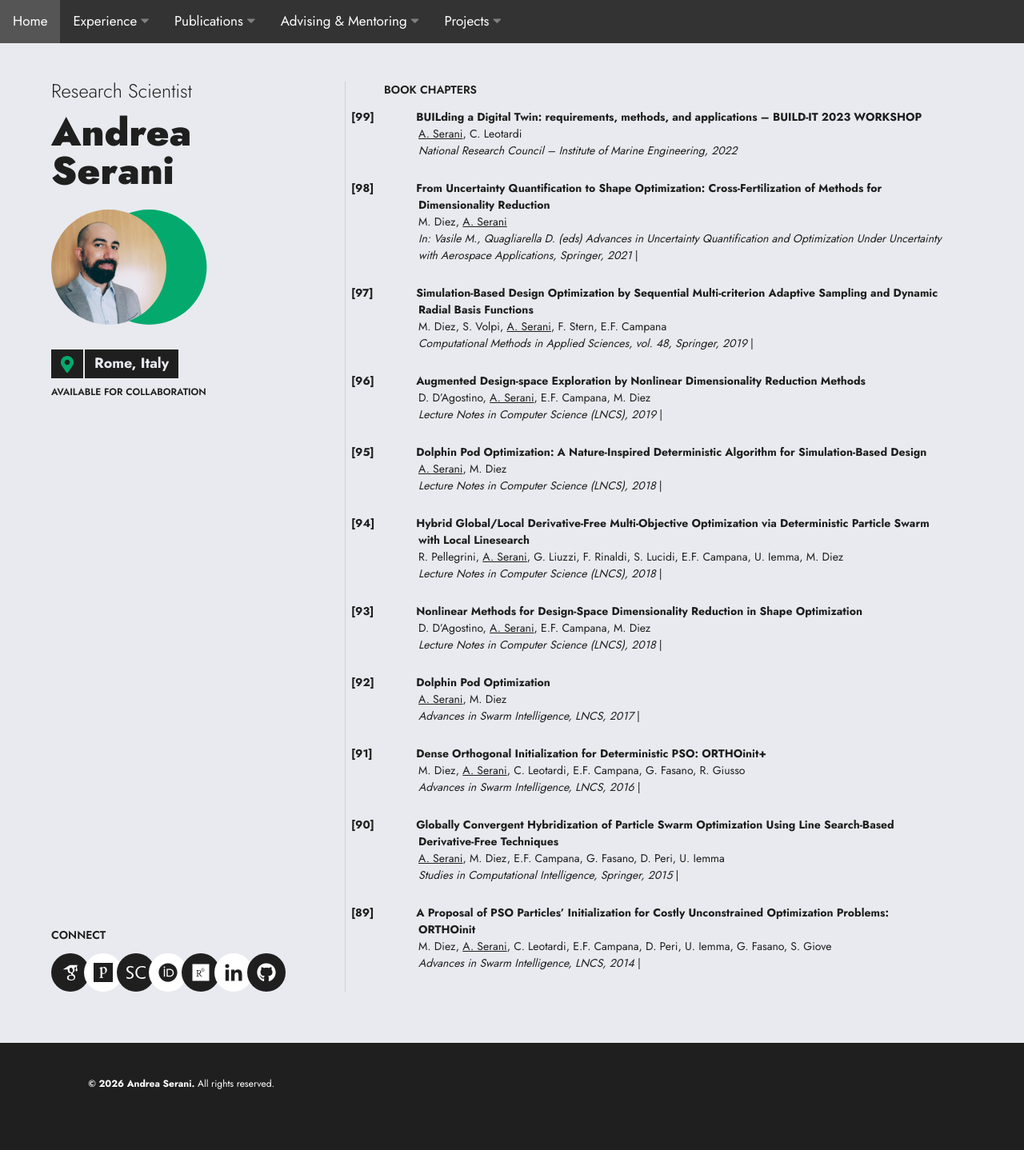
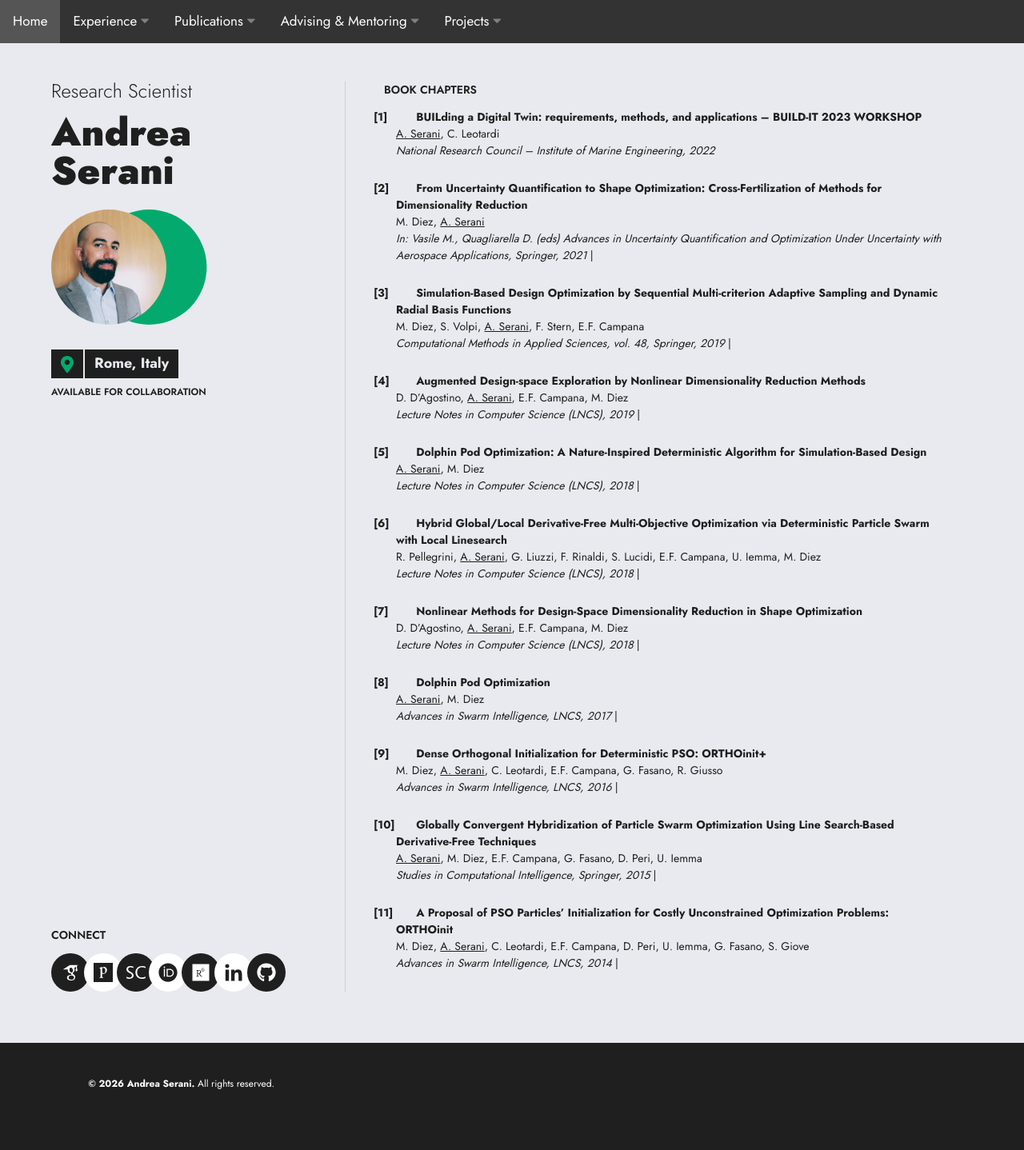
Before and after one commit to aserani/aserani.github.io, a Jekyll site: the page built from html/chapters.html, in a window 1280 px wide. Shown: the whole page at 80% size. Built offline with Jekyll 4.4.1, drawn with Linux system fonts in a browser that asks for light colours; a style sheet for code colours, icons or effects is not loaded.

Commit message:
Update styles.css

```diff
--- a/assets/styles.css
+++ b/assets/styles.css
@@ -1311,11 +1311,11 @@ div.container {
 /* ===== Publications numbering with [n] ===== */
 
 body {
-  counter-reset: pub 100;  /* ← metti il numero totale dei paper */
+  counter-reset: pub;  /* ← metti il numero totale dei paper */
 }
 
 .cp-num::before {
-  counter-increment: pub -1;
+  counter-increment: pub;
   content: "[" counter(pub) "] ";
   display: inline-block;
   width: 2.5em;   /* larghezza fissa numero */
@@ -1324,6 +1324,6 @@ body {
 /* Hanging indent for publication entries */
 
 .borderless .font-text {
-  padding-left: 3em;   /* spazio per il numero */
-  text-indent: -3em;   /* riporta la prima riga a sinistra */
+  padding-left: 1em;   /* spazio per il numero */
+  text-indent: -1em;   /* riporta la prima riga a sinistra */
 }
```
